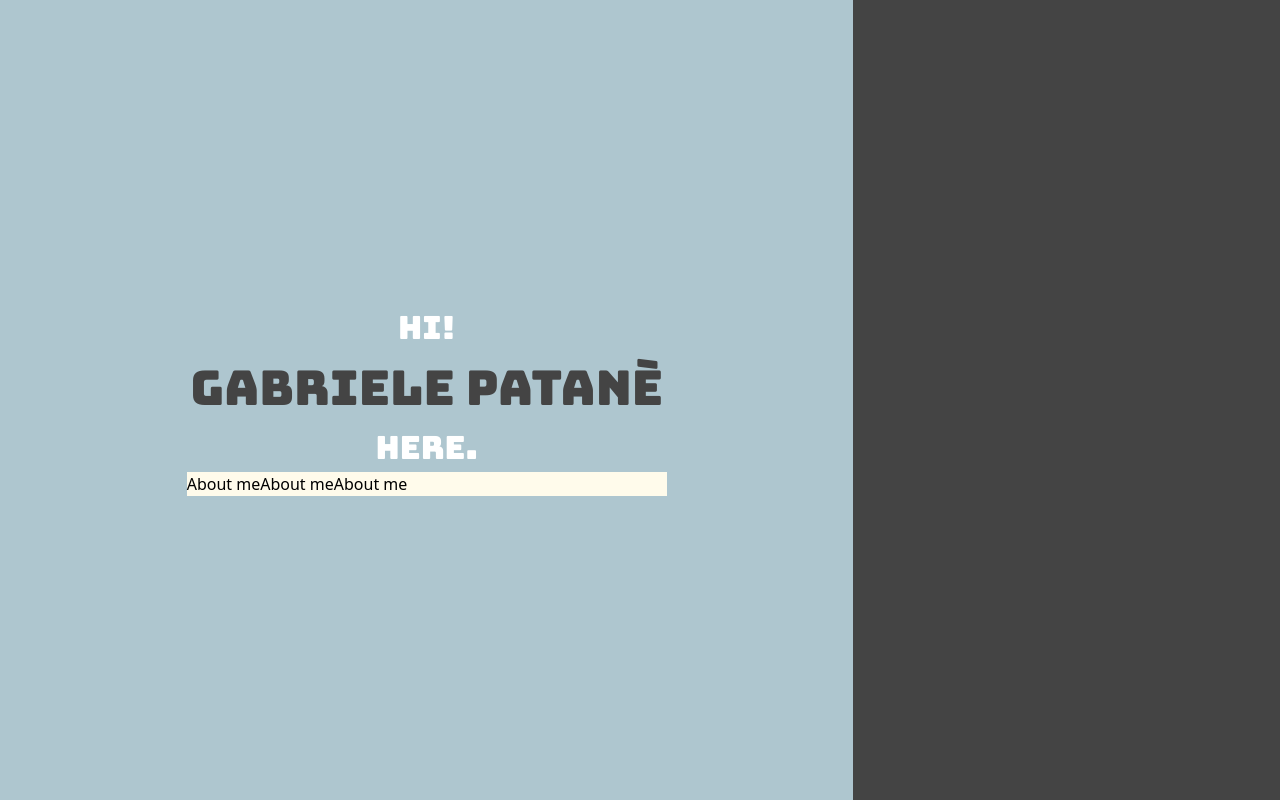
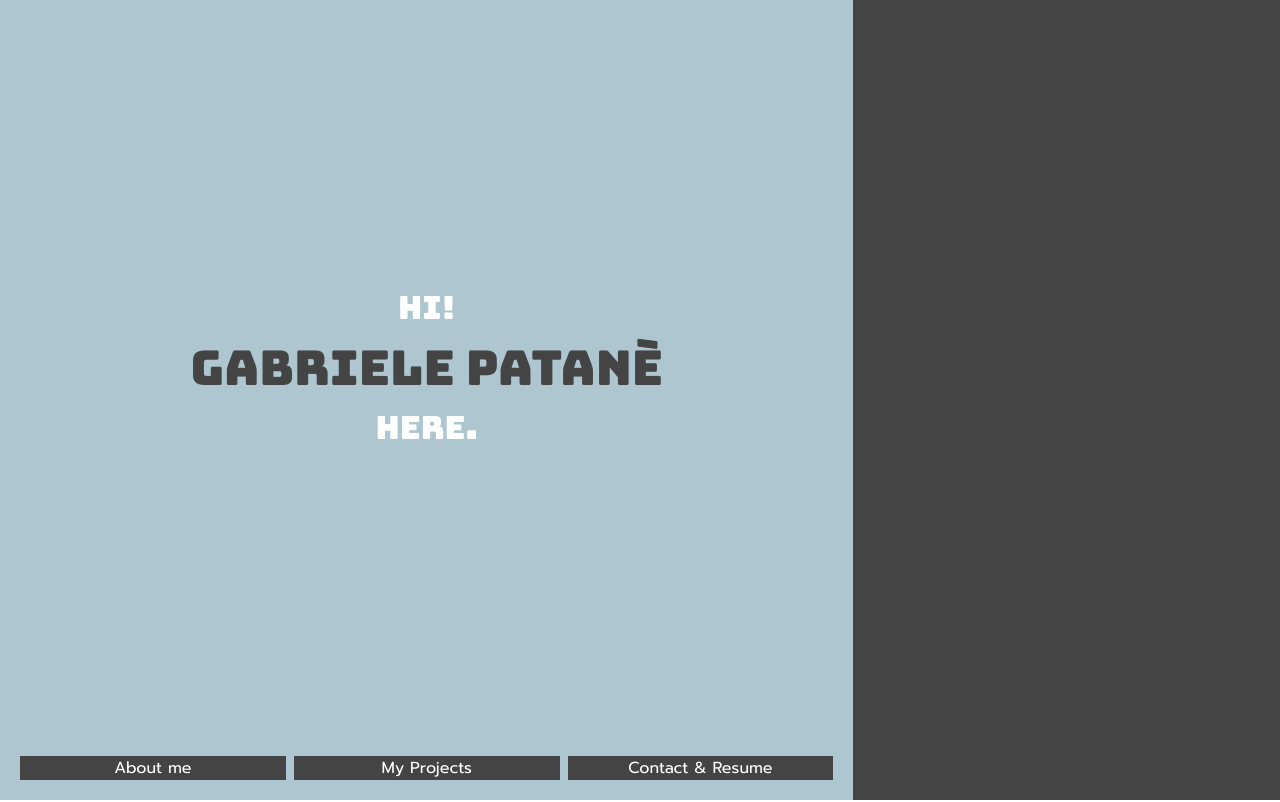
Before and after one commit to Gabriele-bit/portfolio, a React (Vite) app: page / in a window 1280 px wide. Shown: the top 802 px of the page. Built offline with nearby package versions, Linux system fonts and the light colour scheme; a web font is replaced by a local one.

Commit message:
migliorie

```diff
--- a/src/App.jsx
+++ b/src/App.jsx
@@ -10,23 +10,25 @@ function App() {
         {/*Container 1 */}
         <div className='flex flex-1 flex-row min-h-screen'>
           {/*Container testo */}
-          <div className='bg-[#AEC6CF] flex-2/3 flex-col items-center content-center'>
+          <div className='bg-[#AEC6CF] flex flex-2/3 flex-col items-center content-center'>
+
             {/*testo */}
-            <div className='w-[30em]  flex flex-col justify-center justify-self-center items-center'>
+            <div className='w-[30em flex flex-1 flex-col justify-center justify-self-center items-center'>
               <p className='text-white  text-[2rem] font-[bungee] '>Hi! </p>
               <p className='text-[#444444]  font-[bungee] text-[3rem]  '>Gabriele Patanè </p>
               <p className='text-white  text-[2rem] font-[bungee]   '>here. </p>
-              <div className='w-[100%] bg-amber-50'>
-                <HashLink smooth to="#aboutme">
-                  About me
-                </HashLink>
-                <HashLink smooth to="#projects">
-                  About me
-                </HashLink>
-                <HashLink smooth to="#contact">
-                  About me
-                </HashLink>
-              </div>
+            </div>
+
+            <div className='w-[100%] flex p-[20px] font-[prompt] justify-end flex-0.5 text-white gap-2'>
+              <HashLink smooth to="#aboutme" className='bg-[#444444] flex-1 text-center'>
+                About me
+              </HashLink>
+              <HashLink smooth to="#projects" className='bg-[#444444] flex-1 text-center '>
+                My Projects
+              </HashLink>
+              <HashLink smooth to="#contact" className='bg-[#444444] flex-1 text-center'>
+                Contact & Resume
+              </HashLink>
             </div>
           </div>
           <div className='bg-[#444444] max-w-[33.3em] flex-1/3 flex justify-center items-center '>
@@ -46,7 +48,7 @@ function App() {
           Lorem ipsum dolor sit amet consectetur adipisicing elit. Quis pariatur, quibusdam tempora fugiat soluta expedita dolores vel repellat repudiandae enim ipsum alias? Iure deserunt corporis consequuntur dolores suscipit qui sapiente repudiandae facere quisquam laborum impedit, obcaecati quibusdam. Nostrum officiis ad molestias fugiat facere nemo. Vitae facere nesciunt saepe a obcaecati ducimus, quasi voluptatum, laborum sed similique ipsam incidunt illum nemo neque cumque sequi repudiandae soluta quam voluptas porro molestias officia laudantium? Doloribus nostrum laborum esse quo voluptatum, exercitationem dignissimos delectus porro magnam quia laudantium illum architecto magni quasi dolore aperiam temporibus, quibusdam voluptatibus saepe rerum tempora eius. Consequatur, neque est.
         </div>
         <br></br>
-        <div id='contact'className='min-h-screen'>
+        <div id='contact' className='min-h-screen'>
           ciao
           Lorem ipsum dolor sit amet consectetur adipisicing elit. Quis pariatur, quibusdam tempora fugiat soluta expedita dolores vel repellat repudiandae enim ipsum alias? Iure deserunt corporis consequuntur dolores suscipit qui sapiente repudiandae facere quisquam laborum impedit, obcaecati quibusdam. Nostrum officiis ad molestias fugiat facere nemo. Vitae facere nesciunt saepe a obcaecati ducimus, quasi voluptatum, laborum sed similique ipsam incidunt illum nemo neque cumque sequi repudiandae soluta quam voluptas porro molestias officia laudantium? Doloribus nostrum laborum esse quo voluptatum, exercitationem dignissimos delectus porro magnam quia laudantium illum architecto magni quasi dolore aperiam temporibus, quibusdam voluptatibus saepe rerum tempora eius. Consequatur, neque est.
         </div>
```
